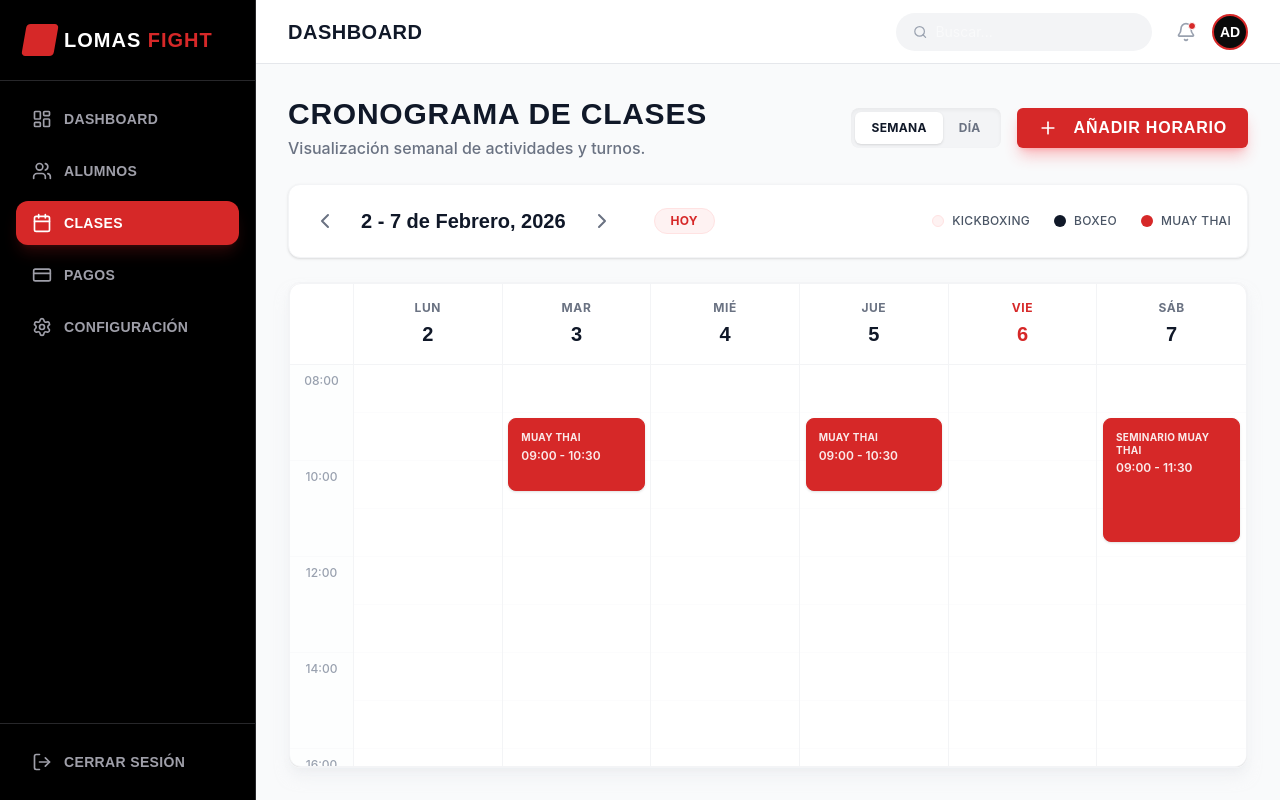
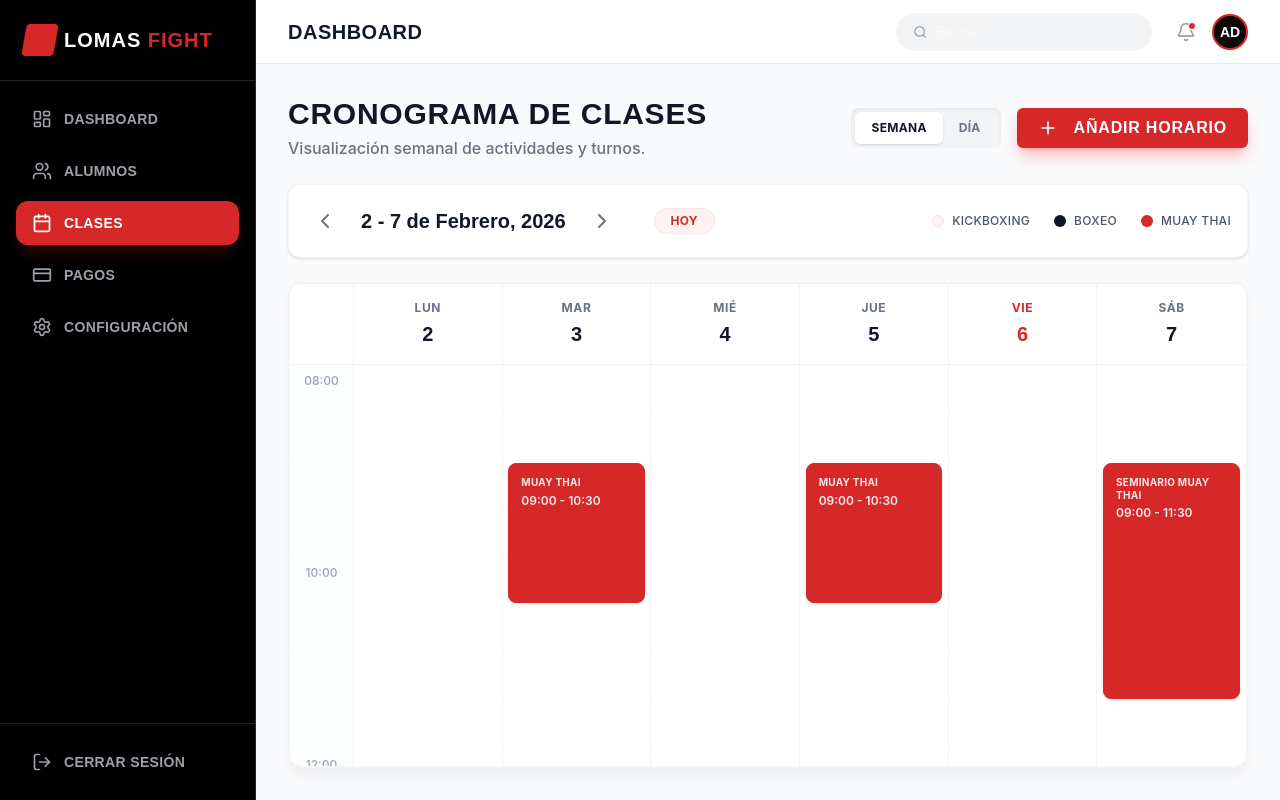
Before and after one commit to Pabloczurylo/LomasFight, a React (Vite) app: page /admin/clases in a window 1280 px wide. Built offline with nearby package versions, Linux system fonts and the light colour scheme.

Commit message:
Realicé cambios para resolver dos problemas con variables en el archivo CalendarGrid.tsx.

```diff
--- a/src/features/admin/components/CalendarGrid.tsx
+++ b/src/features/admin/components/CalendarGrid.tsx
@@ -5,7 +5,7 @@ import { ClassCard } from "./ClassCard";
 
 interface CalendarEvent {
     id: number | string;
-    day: string; // "LUNES", "MARTES", etc. - logic needs to map this to date or index
+    day: string; // "LUNES", "MARTES", etc.
     time: string; // "HH:mm - HH:mm"
     discipline: string;
     instructor?: string;
@@ -31,13 +31,7 @@ export function CalendarGrid({ currentDate, view, events }: CalendarGridProps) {
         if (view === 'day') {
             return [currentDate];
         }
-        // Generate Mon-Sat (6 days) as per mockup, or Mon-Sun?
-        // Mockup shows LUN, MAR, ..., SAB. No DOM.
-        // Let's do Mon-Sat for now based on mockup.
         const d = [];
-        // weekStart is usually adjusted to Monday in my helper?
-        // My helper: d.getDay() - day + ... -> if Sunday (0), -6 (Mon).
-        // So weekStart is Monday.
         for (let i = 0; i < 6; i++) {
             d.push(addDays(weekStart, i));
         }
@@ -47,9 +41,7 @@ export function CalendarGrid({ currentDate, view, events }: CalendarGridProps) {
     // Helper to get grid row from time string "HH:mm"
     const getGridRow = (timeStr: string) => {
         const [hours, minutes] = timeStr.trim().split(':').map(Number);
-        // Calculate slot index from START_HOUR
-        // (hours - START_HOUR) * 2 + (minutes / 30) + 1 (1-based grid)
-        if (hours < START_HOUR) return 1; // Handle early classes if any
+        if (hours < START_HOUR) return 1;
         return (hours - START_HOUR) * 2 + (minutes >= 30 ? 1 : 0) + 1;
     };
 
@@ -60,10 +52,6 @@ export function CalendarGrid({ currentDate, view, events }: CalendarGridProps) {
         return endRow - startRow;
     };
 
-    // Helper to map Day string (LUNES) to index in days array
-    // This is tricky because the event data has "LUNES" but the grid is based on dates.
-    // For V1 (mock data), I'll assume "LUNES" maps to the first day of the week view.
-    // In a real app, events should have full dates or day_of_week index.
     const dayMap: Record<string, number> = {
         'LUNES': 0, 'MARTES': 1, 'MIÉRCOLES': 2, 'JUEVES': 3, 'VIERNES': 4, 'SÁBADO': 5, 'DOMINGO': 6
     };
@@ -72,12 +60,11 @@ export function CalendarGrid({ currentDate, view, events }: CalendarGridProps) {
         <div className="flex flex-col h-full bg-white rounded-xl shadow-sm border border-gray-100 overflow-hidden">
             {/* Header: Days */}
             <div className="flex border-b border-gray-100">
-                <div className="w-16 flex-shrink-0 border-r border-gray-100"></div> {/* Time column header placeholder */}
+                <div className="w-16 flex-shrink-0 border-r border-gray-100"></div>
                 <div className={`flex-1 grid ${view === 'week' ? 'grid-cols-6' : 'grid-cols-1'} divide-x divide-gray-100`}>
                     {days.map((date, i) => (
                         <div key={i} className="py-4 text-center">
                             <div className={cn("text-xs font-bold uppercase tracking-wider mb-1",
-                                // Highlight today?
                                 date.toDateString() === new Date().toDateString() ? "text-brand-red" : "text-gray-500"
                             )}>
                                 {daysShort[date.getDay()]}
@@ -94,17 +81,16 @@ export function CalendarGrid({ currentDate, view, events }: CalendarGridProps) {
 
             {/* Grid Body */}
             <div className="flex-1 overflow-y-auto relative custom-scrollbar">
-                <div className="flex min-h-[600px]"> {/* Height ensures scroll if needed */}
+                <div className="flex min-h-[600px]">
                     {/* Time Column */}
                     <div className="w-16 flex-shrink-0 border-r border-gray-100 bg-gray-50/30 text-xs text-gray-400 font-medium text-center custom-time-labels">
                         {Array.from({ length: TOTAL_HOURS }).map((_, i) => {
                             const hour = START_HOUR + i;
-                            // Only show even hours to reduce clutter? Or all? Mockup shows 08:00, 10:00...
-                            // Let's show every 2 hours or just simple list.
-                            if (hour % 2 !== 0 && hour !== START_HOUR) return null; // Show every 2 hours?
+                            // Show label for even hours, but ALWAYS render the container to maintain height alignment
+                            const showLabel = hour % 2 === 0 || hour === START_HOUR;
                             return (
-                                <div key={i} className="h-24 relative border-b border-gray-50 flex items-start justify-center pt-2"> {/* 2 slots = 1 hour = h-24 if each slot h-12? */}
-                                    {hour.toString().padStart(2, '0')}:00
+                                <div key={i} className="h-24 relative border-b border-gray-50 flex items-start justify-center pt-2">
+                                    {showLabel ? `${hour.toString().padStart(2, '0')}:00` : ''}
                                 </div>
                             )
                         })}
@@ -113,16 +99,8 @@ export function CalendarGrid({ currentDate, view, events }: CalendarGridProps) {
                     {/* Events Grid */}
                     <div className={`flex-1 grid ${view === 'week' ? 'grid-cols-6' : 'grid-cols-1'} divide-x divide-gray-100 relative`}>
                         {days.map((dayDate, colIndex) => {
-                            // Find events for this day
-                            const dayName = Object.keys(dayMap).find(key => dayMap[key] === dayDate.getDay() - 1); // getDay 1=Mon, dayMap LUNES=0
-                            // Logic fix: dayMap[LUNES] = 0. dayDate.getDay() -> Mon = 1.
-                            // So dayMap match is: dayDate.getDay() - 1 === value
-                            // Actually just filter events by day name corresponding to this column
-
                             const dayEvents = events.filter(e => {
-                                // Simple mapping for mockup data
                                 const dayIndex = dayMap[e.day.toUpperCase()];
-                                // Adjust for Sunday=0 in JS Date
                                 const currentDayIndex = dayDate.getDay() === 0 ? 6 : dayDate.getDay() - 1;
                                 return dayIndex === currentDayIndex;
                             });
@@ -130,8 +108,8 @@ export function CalendarGrid({ currentDate, view, events }: CalendarGridProps) {
                             return (
                                 <div key={colIndex} className="relative bg-white">
                                     {/* Grid Lines (Horizontal) - corresponding to Time Column */}
-                                    <div className="absolute inset-0 grid grid-rows-[repeat(28,minmax(3rem,1fr))]">
-                                        {/* 14 hours * 2 slots = 28 rows. 3rem ~ 48px per slot? */}
+                                    {/* FIXED: Ensure repeat matches TOTAL_SLOTS exactly */}
+                                    <div className="absolute inset-0 grid" style={{ gridTemplateRows: `repeat(${TOTAL_SLOTS}, minmax(3rem, 1fr))` }}>
                                         {Array.from({ length: TOTAL_SLOTS }).map((_, idx) => (
                                             <div key={idx} className="border-b border-gray-50/50 box-border"></div>
                                         ))}
@@ -139,18 +117,10 @@ export function CalendarGrid({ currentDate, view, events }: CalendarGridProps) {
 
                                     {/* Render Events */}
                                     {dayEvents.map((evt, idx) => {
-                                        const [startTime, endTime] = evt.time.split(' - ');
+                                        const [startTime] = evt.time.split(' - ');
                                         const startRow = getGridRow(startTime);
                                         const span = getDurationSlots(evt.time);
 
-                                        // Calculate Top and Height percentages or use grid placement
-                                        // Grid placement is better if container is grid.
-                                        // But here container is relative with absolute lines.
-                                        // Let's use simple percentages or absolute position based on row height calculation?
-                                        // Actually, let's try CSS Grid for the column content too?
-
-                                        // Let's stick to absolute positioning within the column for precision
-                                        // Total slots = 28.
                                         const topPercent = ((startRow - 1) / TOTAL_SLOTS) * 100;
                                         const heightPercent = (span / TOTAL_SLOTS) * 100;
 
```
